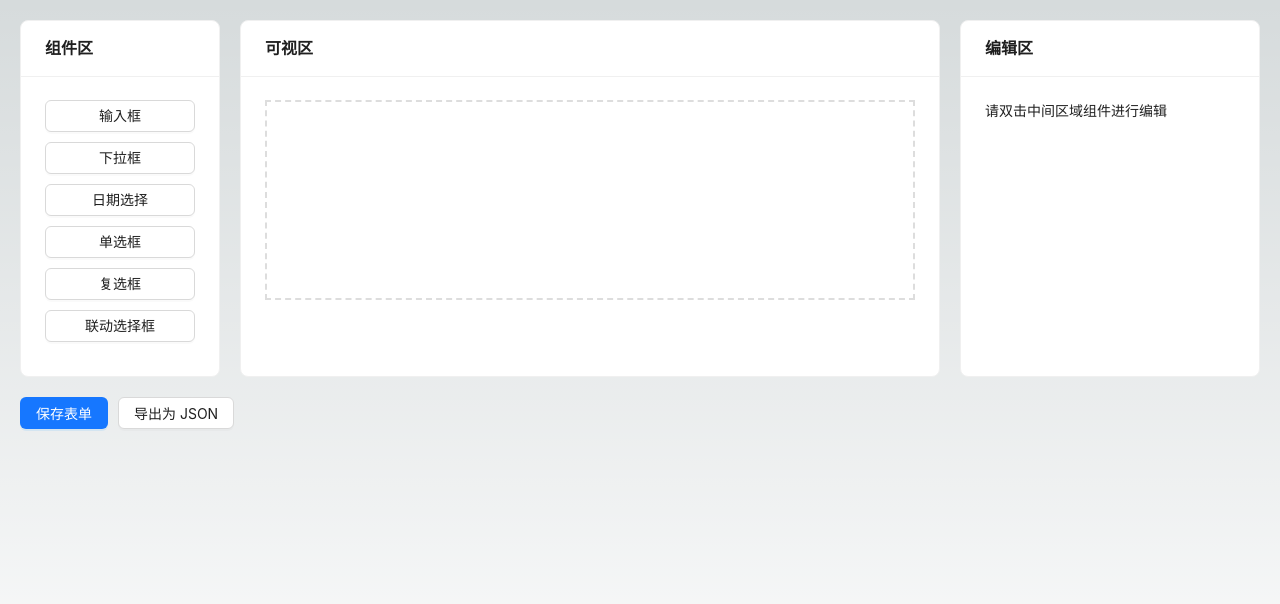
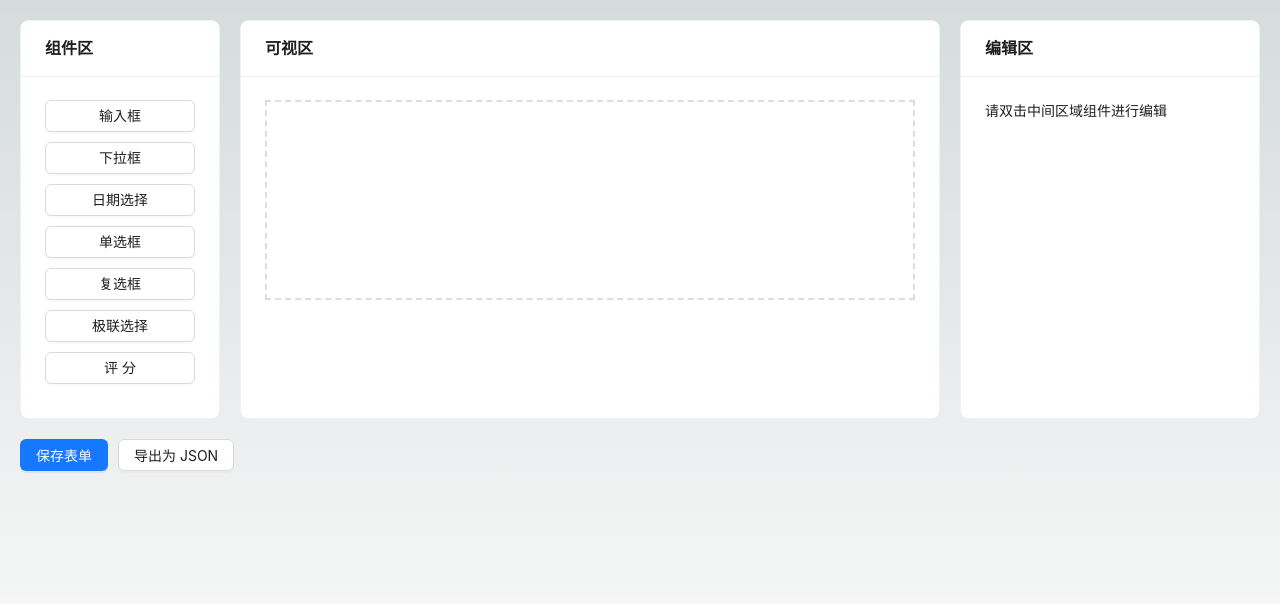
Before and after one commit to 345632828/nextjs-blog, a Next.js app: page /admin in a window 1280 px wide. Shown: the top 604 px of the page. Built offline with nearby package versions, Linux system fonts and the light colour scheme.

Commit message:
表单设置器v0.0.6

```diff
--- a/app/admin/formComponents.ts
+++ b/app/admin/formComponents.ts
@@ -21,7 +21,7 @@ export default [
   },
   {
     type: "cascader",
-    label: "联动选择框",
+    label: "极联选择",
     list: [
       {
         value: "zhejiang",
@@ -57,6 +57,8 @@ export default [
       },
     ],
   },
+  { type: "rate", label: "评分" ,value:2.5 },
+
   //   { type: "password", label: "密码框" },
   //   { type: "textarea", label: "多行文本框" },
   //   { type: "number", label: "数字输入框" },
@@ -64,10 +66,8 @@ export default [
   //   { type: "date", label: "日期选择" },
   //   { type: "rangePicker", label: "日期范围" },
   //   { type: "time", label: "时间选择" },
-  //   { type: "switch", label: "开关" },
-
+  //   { type: "switch", label: "开关" }
   //   { type: "slider", label: "滑块" },
-  //   { type: "rate", label: "评分" },
   //   { type: "upload", label: "上传文件" },
   //   { type: "treeSelect", label: "树选择" },
   //   { type: "colorPicker", label: "颜色选择器" },
--- a/app/admin/page.tsx
+++ b/app/admin/page.tsx
@@ -7,22 +7,7 @@ import { HTML5Backend } from 'react-dnd-html5-backend';
 import renderComponents from "@/components/josnToForm";
 import componentsList from './formComponents';
 
-// const componentsList = [
-//   { type: "input", label: "输入框" },
-//   { type: "select", label: "下拉框" },
-//   { type: "date", label: "日期选择" },
-//   {
-//     type: "radio",
-//     label: "单选框",
-//     list: [
-//       { label: "苹果", value: "A" },
-//       { label: "西瓜", value: "B" },
-//     ],
-//   },
-// ];
-
 const ItemType = 'FORM_COMPONENT';
-
 // 定义表单项的类型
 interface FormItem {
   type: string;
@@ -44,6 +29,36 @@ function convertDateToPickerView(data: FormItem[]): FormItem[] {
     }
     return { ...item };
   });
+}
+
+type Option = {
+  label: string;
+  value: string;
+  children?: Option[];
+};
+
+type ComponentItem = {
+  type: string;
+  label: string;
+  list?: Option[];
+  value?: any;
+};
+
+function updateListItemInPlace(
+  components: ComponentItem[],
+  targetType: string,
+  targetValue: string,
+  newItem: Partial<Option>
+): void {
+  for (const item of components) {
+    if (item.type === targetType && Array.isArray(item.list)) {
+      for (const subItem of item.list) {
+        if (subItem.value === targetValue) {
+          Object.assign(subItem, newItem);
+        }
+      }
+    }
+  }
 }
 
 
@@ -104,44 +119,17 @@ const FormComponent = ({ comp, idx, moveComponent, onDoubleClick }: any) => {
       drag(drop(ref.current));
     }
   }, [ref, drag, drop]);
-
-  // const renderComponent = (comp: any) => {
-  //   // console.log('comp',comp)
-  //   switch (comp.type) {
-  //     case 'input':
-  //       return <Input placeholder={comp.placeholder} />;
-  //     case 'select':
-  //       return (
-  //         <Select placeholder={comp.placeholder}>
-  //           <Select.Option value="1">选项1</Select.Option>
-  //           <Select.Option value="2">选项2</Select.Option>
-  //         </Select>
-  //       );
-  //     case 'date':
-  //       return <DatePicker />;
-  //       case 'radio':
-  //         return (
-  //           <Radio.Group>
-  //             {(comp.list || [
-  //               { label: '选项A', value: 'A' },
-  //               { label: '选项B', value: 'B' },
-  //             ]).map((opt: any) => (
-  //               <Radio key={opt.value} value={opt.value}>
-  //                 {opt.label}
-  //               </Radio>
-  //             ))}
-  //           </Radio.Group>
-  //         );
-  //     default:
-  //       return null;
-  //   }
-  // };
-
+  const onDoubleClickEdit = ()=>{
+    console.log('componentsList',componentsList)
+    console.log('idx',idx)
+    updateListItemInPlace(componentsList, "radio", "A", { label: "香蕉" });
+    onDoubleClick(idx)
+  }
   return (
     <div
       ref={ref}
       style={{ opacity: isDragging ? 0.5 : 1 }}
-      onDoubleClick={() => onDoubleClick(idx)}
+      onDoubleClick={onDoubleClickEdit}
     >
       <Form.Item label={comp.label}>{renderComponents(comp)}</Form.Item>
     </div>
@@ -206,6 +194,7 @@ export default function Index() {
       label: '未命名',
       placeholder: '',
       list: config?.list || [],
+      value:config?.value || 0,
     };
     setFormComponents([...formComponents, newComponent]);
   };
@@ -231,7 +220,6 @@ export default function Index() {
   };
 
   const exportForm = () => {
-    // console.log(formComponentsJosn)
     const json = JSON.stringify(convertDateToPickerView(formComponents), null, 2);
     const blob = new Blob([json], { type: 'application/json' });
     const link = document.createElement('a');
--- a/components/josnToForm.tsx
+++ b/components/josnToForm.tsx
@@ -9,6 +9,7 @@ import {
   Radio,
   Checkbox,
   Cascader,
+  Rate,
 } from "antd";
 const renderComponent = (comp: any) => {
   // console.log('comp',comp)
@@ -66,8 +67,8 @@ const renderComponent = (comp: any) => {
         console.log(value);
       };
       return (<Checkbox.Group options={optionsChecked} defaultValue={[]} onChange={onChangeChecked} />);
-    // case "checked":
-    //   return <DatePicker />;
+    case "rate":
+      return <Rate allowHalf defaultValue={comp.value||5} />;
     // case "checked":
     //   return <DatePicker />;
     default:
```
